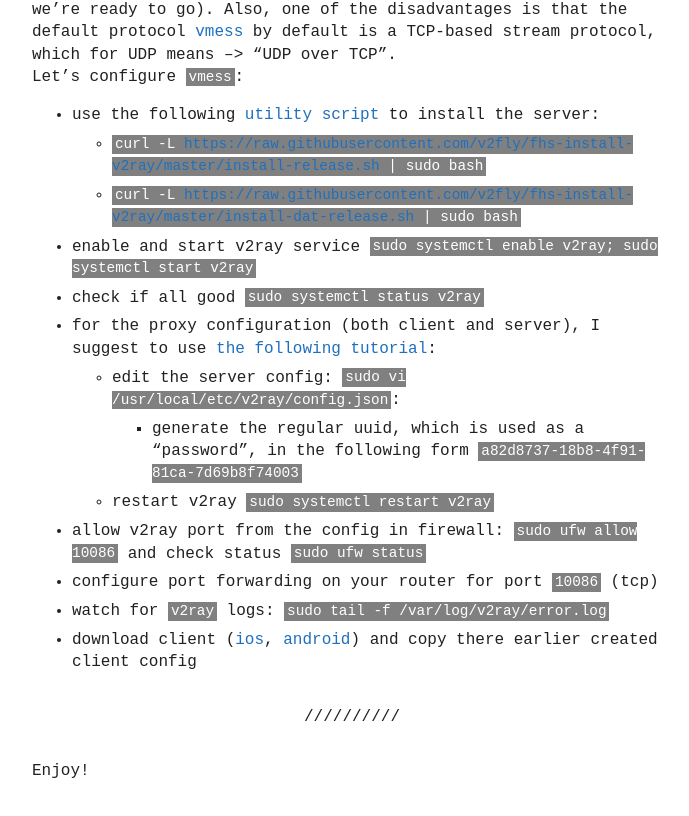
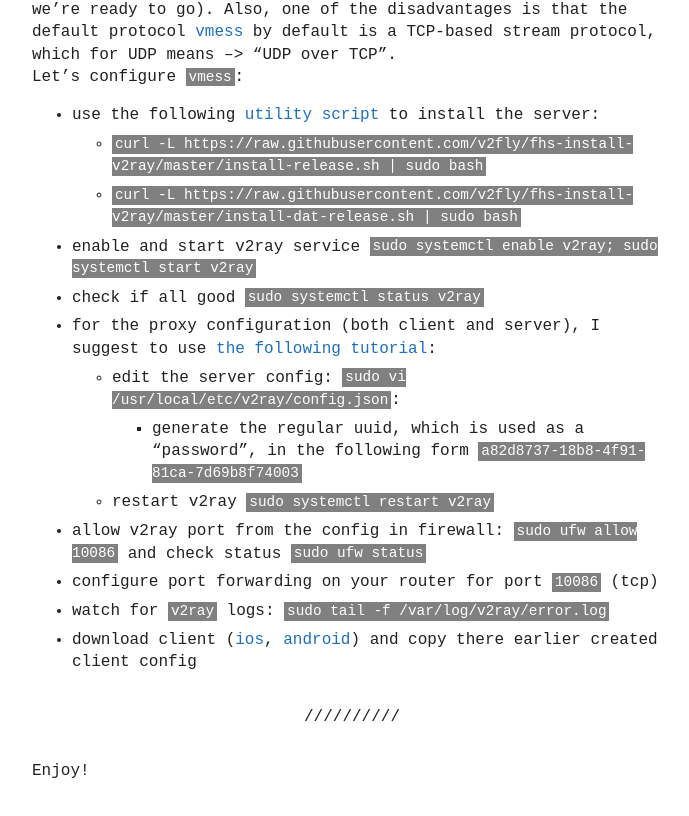
Before and after one commit to gasparian/gasparian.github.io, a plain HTML site: page en/raspi-vpn/index.html in a window 1280 px wide. Shown: the part 6260-7076 px from the top of the page, without its empty margins (288-977 px from the left). Drawn offline with Linux system fonts and the light colour scheme.

Commit message:
links highlighting in code blocks changed

```diff
--- a/en/raspi-vpn/index.html
+++ b/en/raspi-vpn/index.html
@@ -160,8 +160,8 @@ Let&rsquo;s configure <code style="background-color: #808080;">vmess</code>:</p>
 <ul>
 <li>use the following <a href="https://www.v2fly.org/en_US/developer/protocols/vmess.html">utility script</a> to install the server:
 <ul>
-<li><code style="background-color: #808080;">curl -L <a href="https://raw.githubusercontent.com/v2fly/fhs-install-v2ray/master/install-release.sh">https://raw.githubusercontent.com/v2fly/fhs-install-v2ray/master/install-release.sh</a> | sudo bash</code></li>
-<li><code style="background-color: #808080;">curl -L <a href="https://raw.githubusercontent.com/v2fly/fhs-install-v2ray/master/install-dat-release.sh">https://raw.githubusercontent.com/v2fly/fhs-install-v2ray/master/install-dat-release.sh</a> | sudo bash</code></li>
+<li><code style="background-color: #808080;">curl -L https://raw.githubusercontent.com/v2fly/fhs-install-v2ray/master/install-release.sh | sudo bash</code></li>
+<li><code style="background-color: #808080;">curl -L https://raw.githubusercontent.com/v2fly/fhs-install-v2ray/master/install-dat-release.sh | sudo bash</code></li>
 </ul>
 </li>
 <li>enable and start v2ray service <code style="background-color: #808080;">sudo systemctl enable v2ray; sudo systemctl start v2ray</code></li>
```
